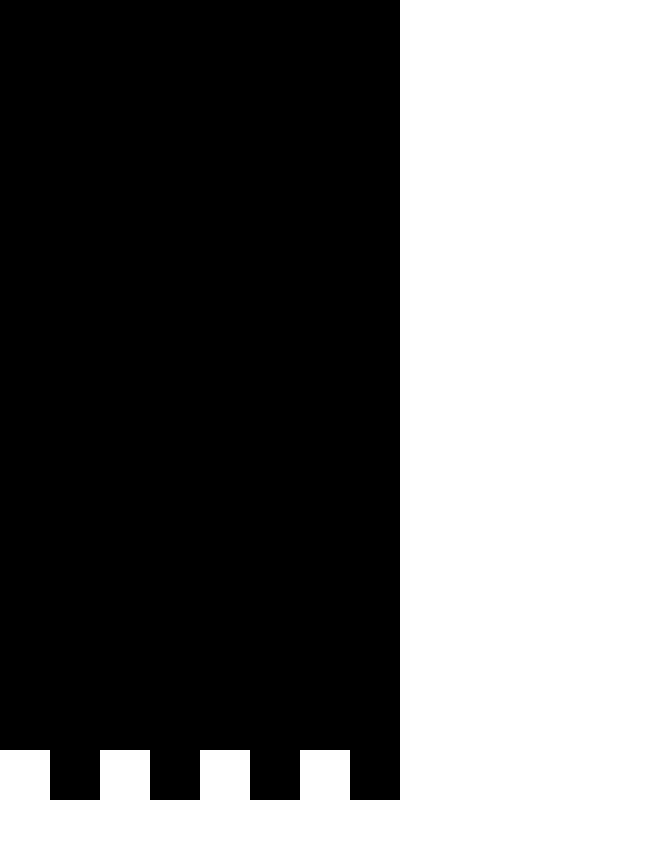
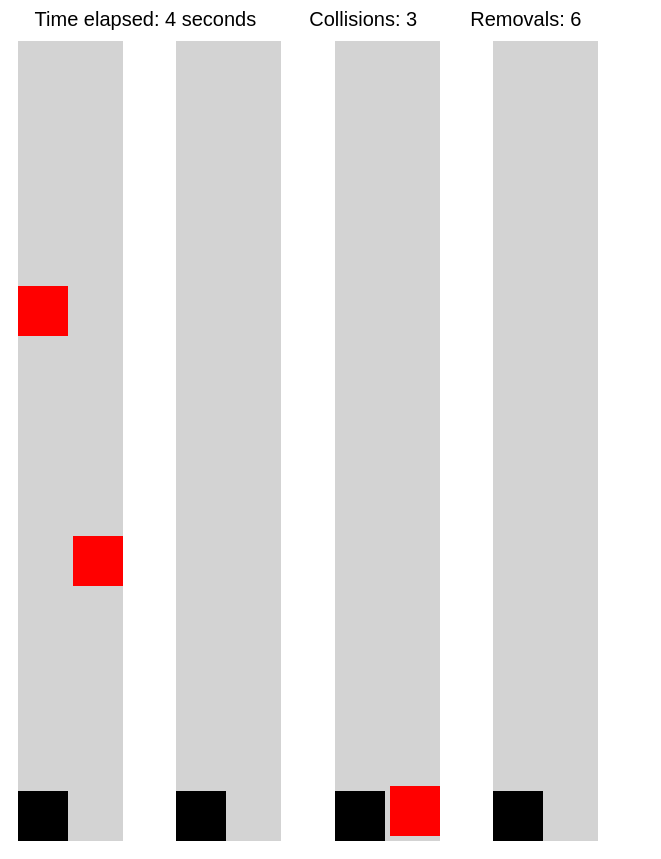
Before and after one commit to carljalal/4car, a plain HTML site: page index.html in a window 1280 px wide. Shown: the whole page, without its empty margins (0-661 px from the left). Before the commit the page ends 800 px from the top, so only its background shows below. Drawn offline with Linux system fonts and the light colour scheme.

Commit message:
working app

```diff
--- a/index.html
+++ b/index.html
@@ -1,80 +1,260 @@
 <html>
 <head>
-<title>Car Game</title>
 <style>
-body {
-  margin: 0;
-  padding: 0;
+#container {
+  display: flex;
+  justify-content: space-between;
+  width: 600px;
 }
 
 .street {
   height: 800px;
-  width: 100px;
-  background-color: black;
-  float: left;
+  width: 105px;
+  background-color: lightgrey;
+  margin: 10px;
+  position: relative;
 }
+
 
   .car {
     height: 50px;
     width: 50px;
-  background-color: white;
+    background-color: black;
     position: absolute;
     bottom: 0;
-}
-
-.left {
     left: 0;
   }
-
-.right {
-  right: 0;
+  #scoreboard {
+    display: flex;
+    justify-content: space-around;
+    width: 600px;
+    font-family: Arial, sans-serif;
+    font-size: 20px;
   }
 </style>
 </head>
 <body>
-<div class="street left">
+  <div id="scoreboard">
+    <div id="time">Time elapsed: 0 seconds</div>
+    <div id="collisions">Collisions: 0</div>
+    <div id="removals">Removals: 0</div>
+  </div>
+<div id="container">
+  <div class="street">
     <div class="car"></div>
   </div>
   <div class="street">
     <div class="car"></div>
   </div>
-<div class="street right">
+  <div class="street">
     <div class="car"></div>
   </div>
   <div class="street">
     <div class="car"></div>
   </div>
+</div>
 <script>
-var cars = document.querySelectorAll(".car");
+// get the array of street divs
+var streets = document.getElementsByClassName("street");
 
-function moveCars(direction) {
-  for (var i = 0; i < cars.length; i++) {
-    cars[i].style.left = cars[i].style.left + direction + "px";
+// get the array of car divs
+var cars = document.getElementsByClassName("car");
+
+// add an event listener for key presses
+document.addEventListener("keydown", function(event) {
+  // get the key code
+  var key = event.keyCode;
+
+  // check which key was pressed and move the corresponding car
+  switch (key) {
+    case 81: // q key
+      moveCar(0); // move the car in street 0
+      break;
+    case 87: // w key
+      moveCar(1); // move the car in street 1
+      break;
+    case 69: // e key
+      moveCar(2); // move the car in street 2
+      break;
+    case 82: // r key
+      moveCar(3); // move the car in street 3
+      break;
+    default:
+      break;
+  }
+});
+
+// define a function to move a car by 50px to the right or left
+function moveCar(index) {
+  // get the current left position of the car
+  var left = parseInt(cars[index].style.left) || 0;
+
+  // check if the car has already been moved right or not
+  if (left == 0) {
+    // move the car right by 50px
+    cars[index].style.left = "55px";
+  } else {
+    // move the car left by 50px
+    cars[index].style.left = "0px";
   }
 }
 
-function switchLanes(car) {
-  var lane = car.classList.contains("left") ? "right" : "left";
-  car.classList.remove(lane);
-  car.classList.add(direction);
+// define a function to generate an obstacle on a random street
+function generateObstacle() {
+  // get a random index between 0 and 3
+  var index = Math.floor(Math.random() * 4);
+
+  // create a new div element for the obstacle
+  var obstacle = document.createElement("div");
+
+  // set the style of the obstacle
+  obstacle.style.height = "50px";
+  obstacle.style.width = "50px";
+  obstacle.style.backgroundColor = "red";
+  obstacle.style.position = "absolute";
+  obstacle.style.top = "0px";
+  if(Math.random() > .5) obstacle.style.left = "0px";
+  else obstacle.style.left = "55px";
+  // append the obstacle to the street div
+  streets[index].appendChild(obstacle);
+  obstacle.classList.add("obstacle")
+  // return the obstacle element
+  return obstacle;
 }
 
-document.addEventListener("keydown"s, function(event) {
-  switch (event.keyCode) {
-    case 81: // q
-      switchLanes(cars[0]);
-      break;
-    case 87: // w
-      switchLanes(cars[1]);
-      break;
-    case 69: // e
-      switchLanes(cars[2]);
-      break;
-    case 82: // r
-      switchLanes(cars[3]);
-      break;
+// define a function to move an obstacle downward at a random speed
+function moveObstacle(obstacle) {
+  // get a random speed between 1 and 30 px per second
+  var speed = Math.floor(Math.random() * 1) + 5;
+
+  // set an interval to update the position of the obstacle every second
+  var interval = setInterval(function() {
+    // get the current top position of the obstacle
+    var top = parseInt(obstacle.style.top);
+
+    // check if the obstacle has reached the bottom of the street or not
+    if (top >= 800) {
+      // clear the interval and remove the obstacle from the street
+      clearInterval(interval);
+      obstacle.remove();
+      updateRemovals();
+
+    } else {
+      // increase the top position by the speed
+      top += speed;
+
+      // set the new top position of the obstacle
+      obstacle.style.top = top + "px";
     }
-});
+  }, 10);
+}
+
+// generate and move an obstacle every 5 seconds
+setInterval(function() {
+  var obstacle = generateObstacle();
+  moveObstacle(obstacle);
+}, 500);
+
+// define a function to check if two elements are overlapping
+function isOverlapping(element1, element2) {
+  // get the bounding rectangles of the elements
+  var rect1 = element1.getBoundingClientRect();
+  var rect2 = element2.getBoundingClientRect();
+
+  // check if the rectangles are intersecting
+  return !(
+    rect1.right < rect2.left ||
+    rect1.left > rect2.right ||
+    rect1.bottom < rect2.top ||
+    rect1.top > rect2.bottom
+  );
+}
+
+// define a function to check if any obstacle has collided with any car
+function checkCollision() {
+  // loop through the array of cars
+  for (var i = 0; i < cars.length; i++) {
+    // get the current car element
+    var car = cars[i];
+
+    // get the parent street element of the car
+    var street = car.parentNode;
+
+    // get the array of obstacles in the street
+    var obstacles = street.getElementsByClassName("obstacle");
+
+    // loop through the array of obstacles
+    for (var j = 0; j < obstacles.length; j++) {
+      // get the current obstacle element
+      var obstacle = obstacles[j];
+
+      // check if the obstacle is overlapping with the car
+      if (isOverlapping(obstacle, car)) {
+        // do something when collision happens
+        obstacle.remove();
+        updateCollisions();
+
+        console.log("Collision detected!");
+      }
+    }
+  }
+}
+
+// check for collision every second
+setInterval(checkCollision, 20);
+
+let timeDiv = document.getElementById("time")
+let collisionsDiv = document.getElementById("collisions")
+let removalsDiv = document.getElementById("removals")
+let removals = 0
+let collisions = 0
+
+// define a function to update the time div with the time elapsed
+function updateTime() {
+  // increase the time by one second
+  time++;
+
+  // update the time div with the formatted time
+  timeDiv.textContent = "Time elapsed: " + time + " seconds";
+}
+
+// define a function to update the collisions div with the number of collisions
+function updateCollisions() {
+  // increase the collisions by one
+  collisions++;
+
+  // update the collisions div with the formatted number
+  collisionsDiv.textContent = "Collisions: " + collisions;
+}
+
+// define a function to update the removals div with the number of removals
+function updateRemovals() {
+  // increase the removals by one
+  removals++;
+
+  // update the removals div with the formatted number
+  removalsDiv.textContent = "Removals: " + removals;
+}
+
+// get the start time of the site load
+var startTime = performance.now();
+
+// define a function to update the time div with the time elapsed
+function updateTime() {
+  // get the current time
+  var currentTime = performance.now();
+
+  // calculate the time elapsed in seconds
+  var timeElapsed = Math.floor((currentTime - startTime) / 1000);
+
+  // update the time div with the formatted time
+  timeDiv.textContent = "Time elapsed: " + timeElapsed + " seconds";
+}
+
+// update the time every second
+setInterval(updateTime, 1000);
+
+
 </script>
 </body>
 </html>
```
Also changed, not shown: 1 other file. Lines whose indentation alone changed are shown as unchanged.
